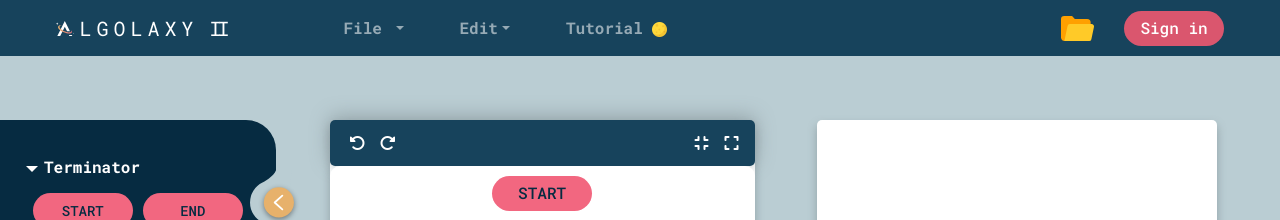
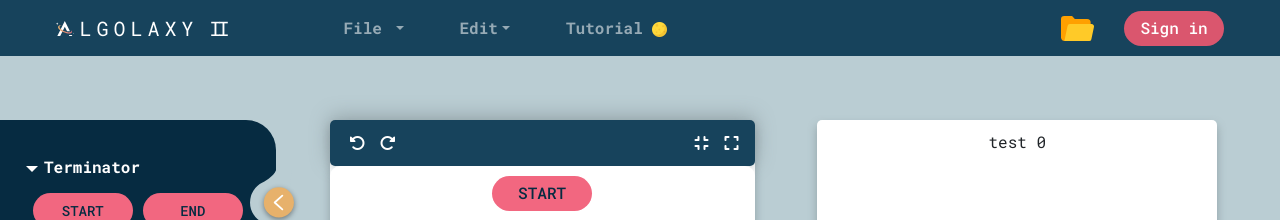
Before and after one commit to yingspvd/Algolaxy, a Vue app in the folder frontend/: page /#/ in a window 1280 px wide. Shown: the top 220 px of the page. Built offline with nearby package versions, Linux system fonts and the light colour scheme; what vue-particles would draw is missing.

Commit message:
test textbox

```diff
--- a/frontend/src/components/Animation.vue
+++ b/frontend/src/components/Animation.vue
@@ -1,5 +1,21 @@
 <template>
   <div id="container" style="box-shadow: 0px 5px 10px #91A0A5;">
+    <div class="animation" style="margin-top:10px">
+      test
+      <span
+        class="input"
+        role="textbox"
+        aria-placeholder="0"
+        contenteditable>
+
+      </span>
+      <span
+        class="input"
+        role="textbox"
+        contenteditable>
+          0
+      </span>
+    </div>
     <div class="tool-container">
       <div class="bottom-toolbar">
         <a>
@@ -50,6 +66,9 @@ export default {};
 #container {
   width: 500px;
   height: 700px;
+  display: flex;
+  flex-direction: column;
+  align-items: center;
   /* margin-left: 20px; */
   border-radius: 5px;
   background-color: var(--white-gray);
@@ -96,6 +115,7 @@ export default {};
   #container {
     display: flex;
     flex-direction: column;
+    align-items: center;
     width: 450px;
     height: 650px;
     /* margin-left: 65px; */
@@ -107,6 +127,7 @@ export default {};
   #container {
     display: flex;
     flex-direction: column;
+    align-items: center;
     width: 425px;
     height: 650px;
     /* margin-left: 65px; */
@@ -118,6 +139,7 @@ export default {};
   #container {
     display: flex;
     flex-direction: column;
+    align-items: center;
     width: 400px;
     height: 650px;
     /* margin-left: 65px; */
@@ -129,6 +151,7 @@ export default {};
   #container {
     display: flex;
     flex-direction: column;
+    align-items: center;
     width: 375px;
     height: 650px;
     /* margin-left: 65px; */
```
